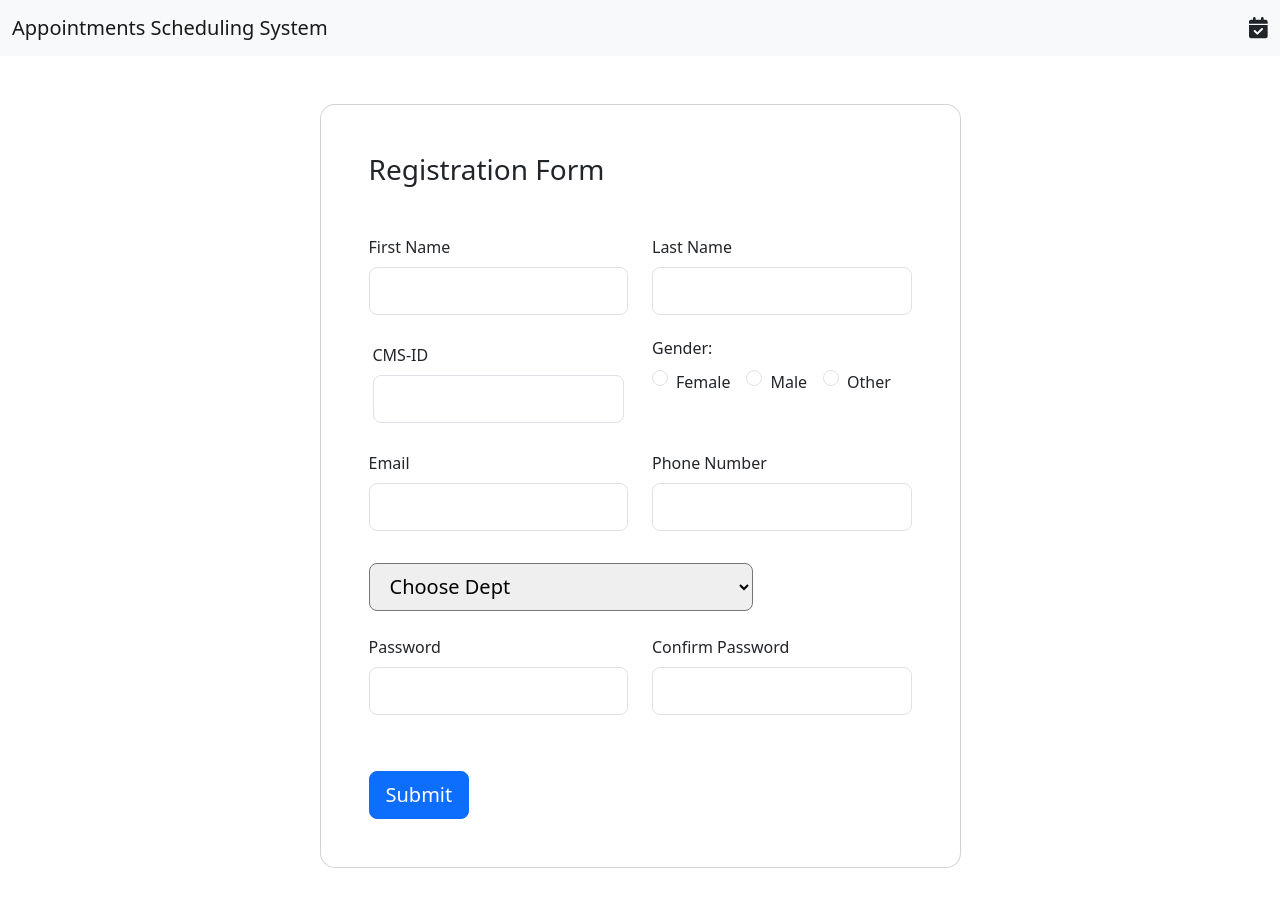
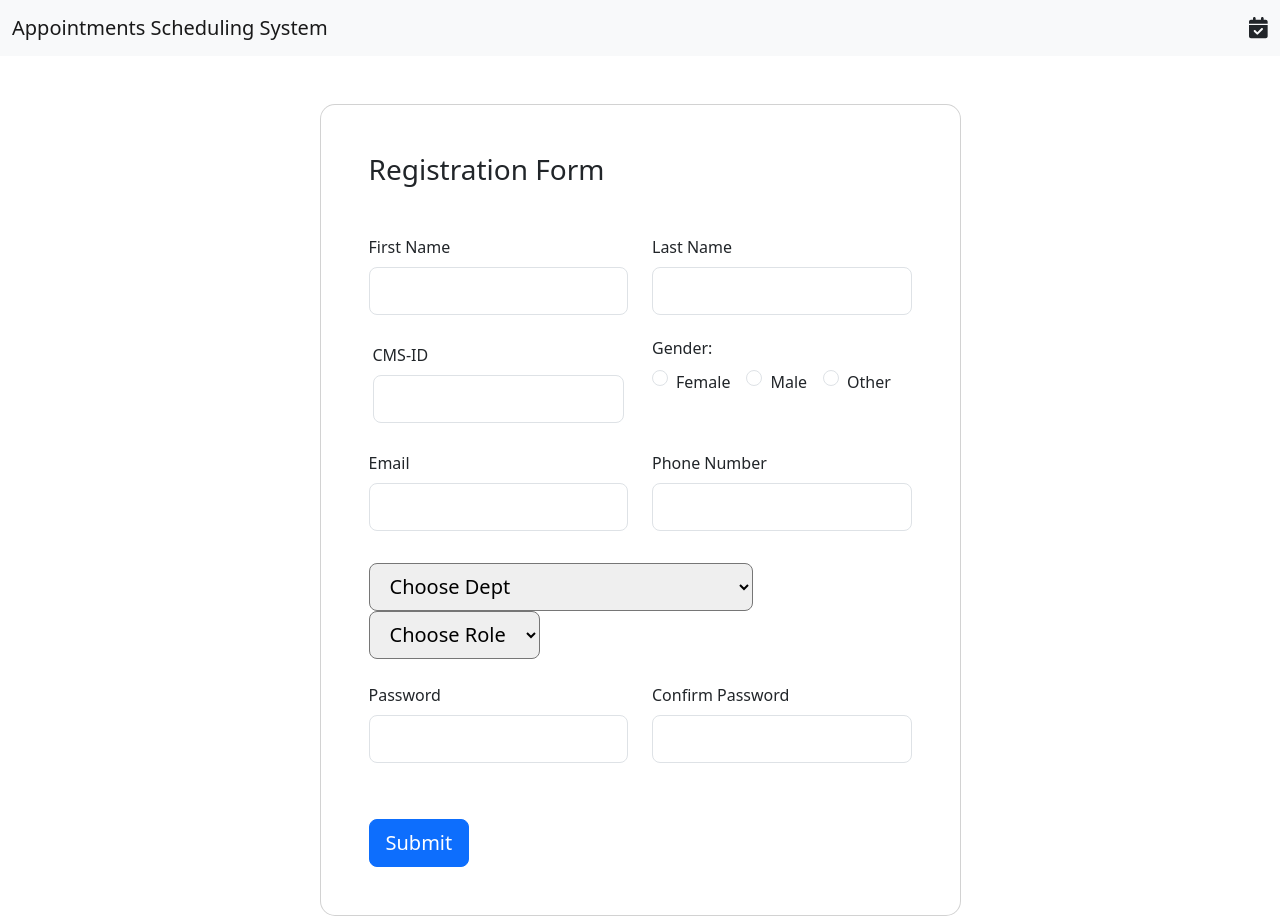
Before and after one commit to Parkash1308/Appointment_System, a React (Create React App) app: page /registration in a window 1280 px wide. Before the commit the page ends 868 px from the top, so only its background shows below. Built offline with nearby package versions, Linux system fonts and the light colour scheme; the HTML template or start-up script is replaced by a standard one.

Commit message:
Added roles in registration

```diff
--- a/src/components/Dashboard.js
+++ b/src/components/Dashboard.js
@@ -2,10 +2,6 @@ import React from "react";
 import { Routes, Route, Link} from 'react-router-dom';
 import History from "./History";
 import Sidebar from "./Sidebar";
-import Appointments from "./Appointments";
-import ChangeAppointments from "./ChangeAppointments";
-import Registration from "./Registration";
-import LogIn from "./LogIn";
 
 const Dashboard =() =>{
 
--- a/src/components/Registration.js
+++ b/src/components/Registration.js
@@ -139,7 +139,7 @@ const  Registration = () =>{
                                         </div>
                                         <div className="row">
                                             <div className="col-12">
-                                                <select className="select form-control-lg">
+                                                <select className="select form-control-lg me-5">
 
                                                     <label className="form-label select-label">
                                                         Choose option
@@ -159,6 +159,24 @@ const  Registration = () =>{
                                                     <option value={9}>Accounting and Finance</option>
 
                                                 </select>
+
+
+                                                <select className="select form-control-lg ">
+
+                                                    <label className="form-label select-label">
+                                                        Choose option
+                                                    </label>
+                                                    <br />
+                                                    <br />
+                                                    <option value={1} disabled="">
+                                                        Choose Role
+                                                    </option>
+                                                    <option value={2}>Student</option>
+                                                    <option value={3}>Teacher</option>
+
+
+                                                </select>
+
 
                                             </div>
                                         </div>
```
